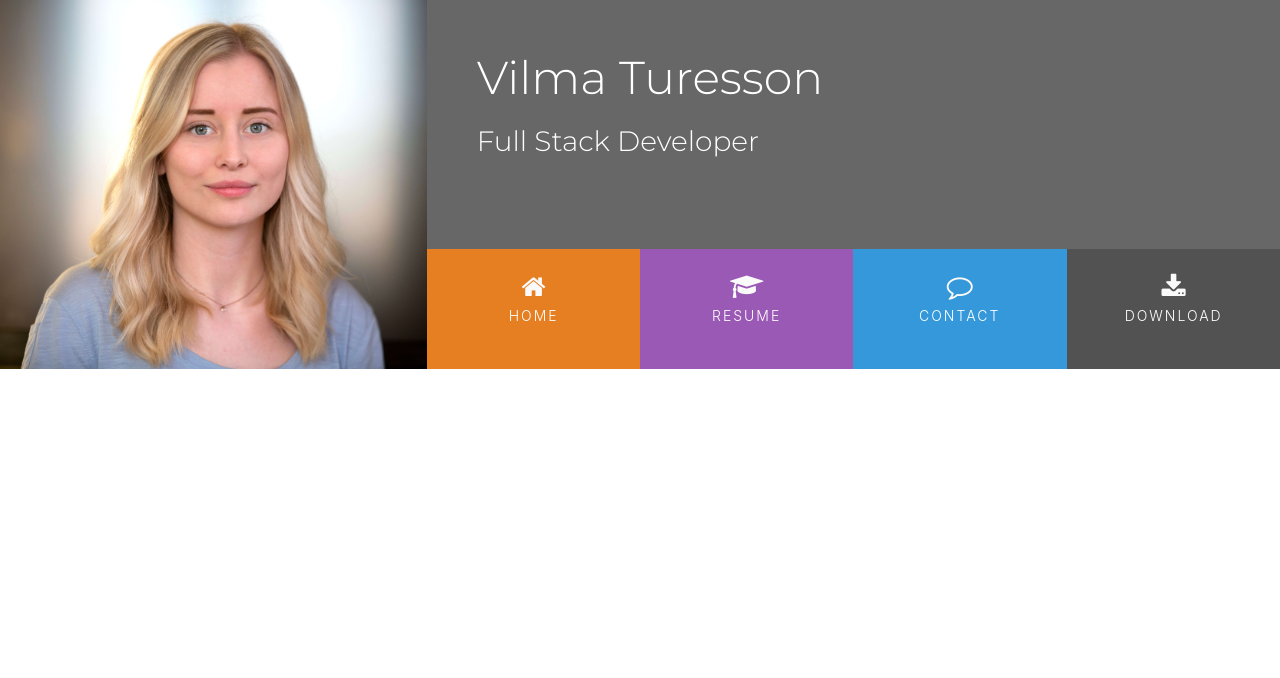
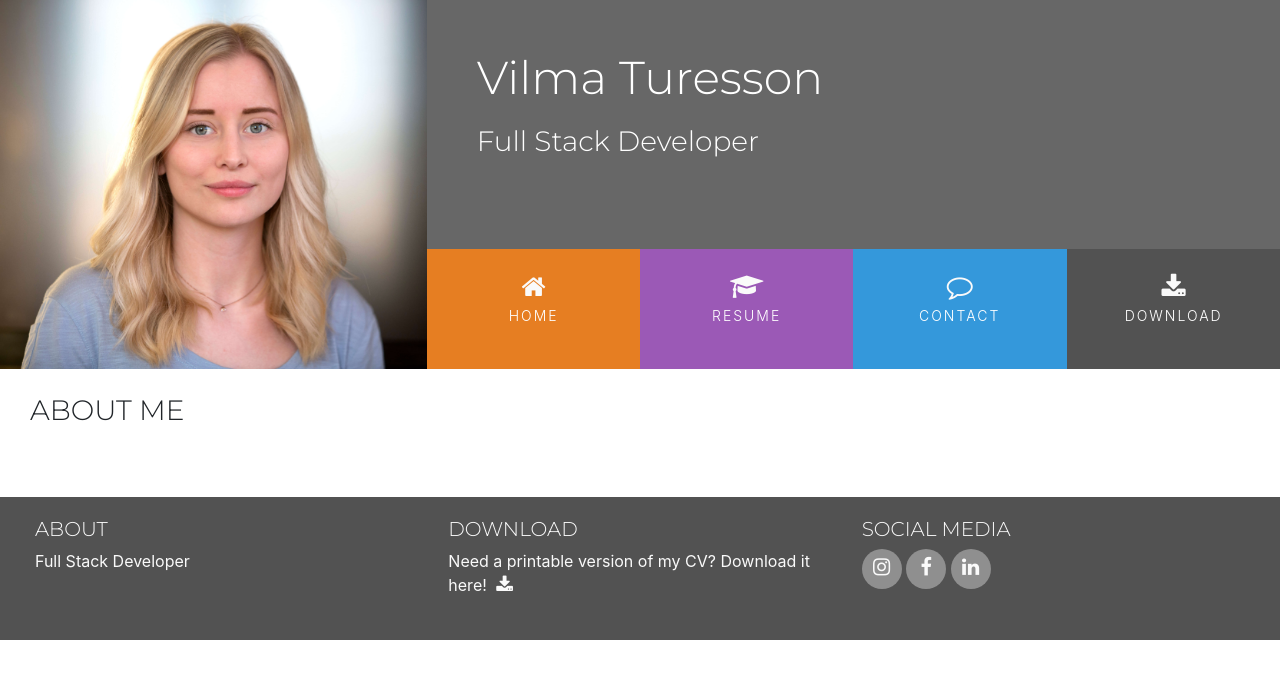
Before and after one commit to VilmaTuresson/Resume, a plain HTML site: page index.html in a window 1280 px wide. Drawn offline with nearby package versions, Linux system fonts and the light colour scheme.

Commit message:
add new files and create structure

```diff
--- a/assets/css/style.css
+++ b/assets/css/style.css
@@ -4,6 +4,10 @@
 
 .bg-color-name-title {
     background-color: #676767;
+}
+
+.bg-color-three-reasons {
+    background-color: #fff;
 }
 
 .ul-menu-color-home {
@@ -20,6 +24,48 @@
 
 .ul-menu-color-download {
     background-color: #525252;
+}
+
+/* ----------------------------------------- Special paddings/margins/text */
+
+h1,
+h2,
+h3,
+h4 {
+    margin: 0;
+}
+
+.uppercase {
+    text-transform: uppercase;
+}
+
+.general-sub {
+    font-family: Montserrat, sans-serif;
+    font-weight: 300;
+    color: #fafafa;
+}
+
+.inline-block {
+    display: inline-block;
+}
+
+/* ----------------------------------------- General css */
+
+.row-table {
+    display: table;
+}
+
+.section-column {
+    display: table-cell;
+    padding: 0 30px 30px;
+    float: none;
+}
+
+.section-heading {
+    font-family: Montserrat, sans-serif;
+    font-weight: 300;
+    margin-top: 25px;
+    margin-bottom: 40px;
 }
 
 /* ----------------------------------------- Heading */
@@ -114,3 +160,55 @@ header {
     background: rgba(0, 0, 0, 0.2);
     height: 120px;
 }
+
+/* -----------------------------------------  Footer*/
+
+footer {
+    background-color: #525252;
+    color: #fafafa;
+    min-height: 120px;
+}
+
+.cv-pdf i {
+    font-size: 18px;
+    color: #fafafa;
+    text-align: center;
+    padding-left: 5px;
+    transition: all 0.35s ease-in-out;
+    -moz-transition: all 0.35s ease-in-out;
+    -webkit-transition: all 0.35s ease-in-out;
+    -o-transition: all 0.35s ease-in-out;
+}
+
+.cv-pdf i:hover {
+    color: #e84610;
+}
+
+.social-links {
+    padding-bottom: 15px;
+}
+
+.social-links li a i {
+    width: 40px;
+    height: 40px;
+    padding:16px, 0, 12px, 0;
+    padding-top: 16px;
+    border-radius: 50%;
+    font-size: 20px;
+    line-height: 5px;
+    text-align: center;
+    color: #fafafa;
+    background-color: #8f8f8f;
+    transition: all 0.35s ease-in-out;
+    -moz-transition: all 0.35s ease-in-out;
+    -webkit-transition: all 0.35s ease-in-out;
+    -o-transition: all 0.35s ease-in-out;
+}
+
+.social-links li a i:hover {
+    background-color: #e84610;
+}
+
+#footer-details {
+    padding: 20px;
+}
--- a/index.html
+++ b/index.html
@@ -51,12 +51,58 @@
 
     </header>
 
-    <section>
-
+    <section class="container-fluid">
+        <div class="row row-table">
+            <div class="col-md-8 bg-color-three-reasons section-column">
+                <div class="row">
+                    <div class="col">
+                        <h3 class="section-heading uppercase">About Me</h3>
+                    </div>
+                </div>
+            </div>
+        </div>
     </section>
 
-    <footer>
+    <footer class="container-fluid">
+        <div class="row" id="footer-details">
+            <div class="col-sm-4">
+                <h5 class="uppercase general-sub">About</h5>
+                <p class="inline-block">Full Stack Developer</p>
+            </div>
+            <div class="col-sm-4">
+                <h5 class="uppercase general-sub">Download</h5>
+                <p class="inline-block">Need a printable version of my CV? Download it here!
+                    <a href="#" target="_blank" class="cv-pdf"><i class="fa fa-download" aria-hidden="true"></i>
+                        <span class="sr-only">Download link.</span>
+                    </a>
+                </p>
+            </div>
+            <div class="col-sm-4">
+                <h5 class="uppercase general-sub">Social Media</h5>
 
+                <ul class="list-inline social-links">
+                    <li class="list-inline-item">
+                        <a href="#" target="_blank">
+                            <i class="fa fa-instagram" aria-hidden="true"></i>
+                            <span class="sr-only">Instagram</span>
+                        </a>
+                    </li>
+                    <li class="list-inline-item">
+                        <a href="#" target="_blank">
+                            <i class="fa fa-facebook" aria-hidden="true"></i>
+                            <span class="sr-only">Facebook</span>
+                        </a>
+                    </li>
+                    <li class="list-inline-item">
+                        <a href="#" target="_blank">
+                            <i class="fa fa-linkedin" aria-hidden="true"></i>
+                            <span class="sr-only">Linked in</span>
+                        </a>
+                    </li>
+                </ul>
+
+            </div>
+        </div>
     </footer>
 </body>
 </html>
```
Also changed, not shown: contact.html (added), resume.html (added).
